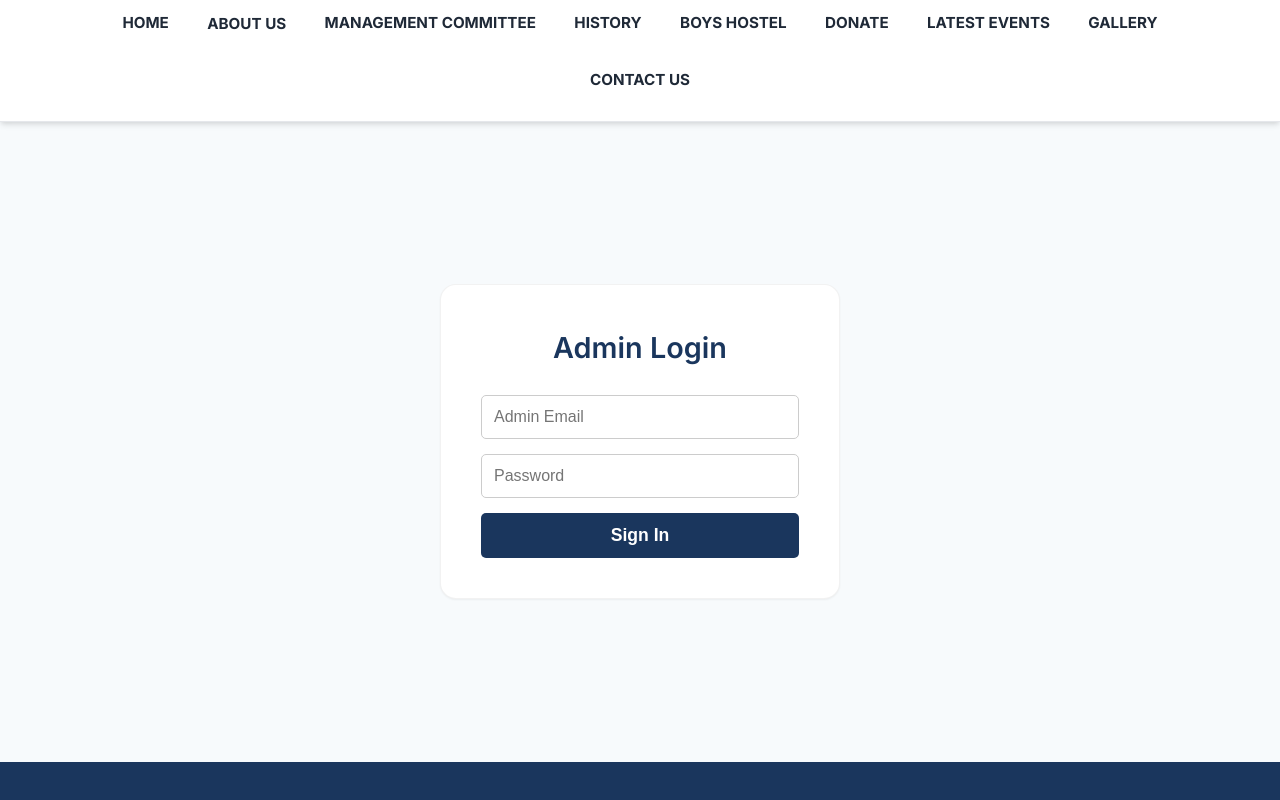
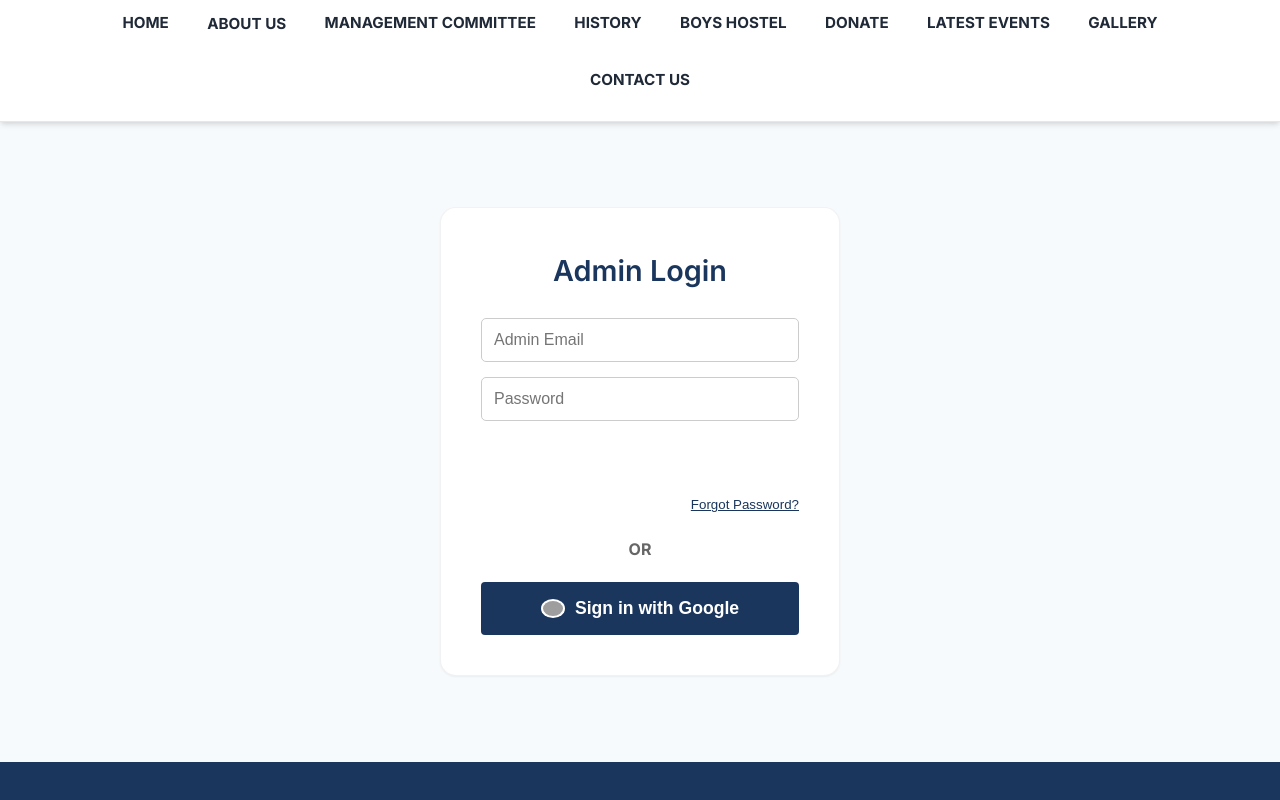
Before and after one commit to veeranjaneyulu939-wq/Kamma-Vidyardhi-Sahaya-Sangham., a React (Vite) app: page /#/login in a window 1280 px wide. Shown: the part 320-1120 px from the top of the page. Built offline with nearby package versions, Linux system fonts and the light colour scheme; no server answers; grey boxes are pictures that could not be loaded; a web font is replaced by a local one.

Commit message:
feat: add google auth and forgot password to login

```diff
--- a/src/firebase.js
+++ b/src/firebase.js
@@ -1,5 +1,5 @@
 import { initializeApp } from "firebase/app";
-import { getAuth, GoogleAuthProvider, signInWithPopup, signInWithRedirect, signInWithEmailAndPassword, createUserWithEmailAndPassword, signOut, onAuthStateChanged } from "firebase/auth";
+import { getAuth, GoogleAuthProvider, signInWithPopup, signInWithRedirect, signInWithEmailAndPassword, createUserWithEmailAndPassword, signOut, onAuthStateChanged, sendPasswordResetEmail } from "firebase/auth";
 import { getFirestore } from "firebase/firestore";
 import { getStorage } from "firebase/storage";
 
@@ -20,4 +20,4 @@ const db = getFirestore(app);
 const storage = getStorage(app);
 const provider = new GoogleAuthProvider();
 
-export { auth, db, storage, provider, signInWithPopup, signInWithRedirect, signInWithEmailAndPassword, createUserWithEmailAndPassword, signOut, onAuthStateChanged };
+export { auth, db, storage, provider, signInWithPopup, signInWithRedirect, signInWithEmailAndPassword, createUserWithEmailAndPassword, signOut, onAuthStateChanged, sendPasswordResetEmail };
--- a/src/pages/Login.jsx
+++ b/src/pages/Login.jsx
@@ -1,9 +1,10 @@
 import React, { useState, useEffect } from 'react';
 import { useNavigate } from 'react-router-dom';
-import { auth, signInWithEmailAndPassword, onAuthStateChanged } from '../firebase';
+import { auth, provider, signInWithRedirect, signInWithEmailAndPassword, onAuthStateChanged, sendPasswordResetEmail } from '../firebase';
 
 const Login = () => {
   const [error, setError] = useState('');
+  const [message, setMessage] = useState('');
   const [loading, setLoading] = useState(true);
   const [email, setEmail] = useState('');
   const [password, setPassword] = useState('');
@@ -29,6 +30,7 @@ const Login = () => {
   const handleEmailLogin = async (e) => {
     e.preventDefault();
     setError('');
+    setMessage('');
     setLoading(true);
     try {
       await signInWithEmailAndPassword(auth, email, password);
@@ -43,6 +45,33 @@ const Login = () => {
     }
   };
 
+  const handleGoogleLogin = async () => {
+    setError('');
+    setMessage('');
+    setLoading(true);
+    try {
+      await signInWithRedirect(auth, provider);
+    } catch (err) {
+      setError(err.message || 'Google Login failed');
+      setLoading(false);
+    }
+  };
+
+  const handleForgotPassword = async () => {
+    if (!email) {
+      setError('Please enter your admin email in the box first to reset password.');
+      return;
+    }
+    setError('');
+    setMessage('');
+    try {
+      await sendPasswordResetEmail(auth, email);
+      setMessage('Password reset email sent! Check your inbox.');
+    } catch (err) {
+      setError(err.message || 'Failed to send reset email.');
+    }
+  };
+
   return (
     <div className="section" style={{ background: 'var(--color-bg)', minHeight: '80vh', display: 'flex', alignItems: 'center', justifyContent: 'center' }}>
       <div className="card" style={{ padding: '2.5rem', width: '100%', maxWidth: '400px' }}>
@@ -53,12 +82,18 @@ const Login = () => {
             {error}
           </div>
         )}
+        {message && (
+          <div style={{ background: '#dcfce7', color: '#166534', padding: '0.75rem', borderRadius: '4px', marginBottom: '1rem', textAlign: 'center' }}>
+            {message}
+          </div>
+        )}
 
         {loading ? (
           <div style={{ textAlign: 'center', color: 'gray', padding: '2rem' }}>
             Checking authentication...
           </div>
         ) : (
+          <div>
             <form onSubmit={handleEmailLogin} style={{ display: 'flex', flexDirection: 'column', gap: '15px' }}>
               <input
                 type="email"
@@ -80,7 +115,7 @@ const Login = () => {
                 type="submit"
                 style={{
                   padding: '12px',
-                backgroundColor: 'var(--color-primary)',
+                  backgroundColor: 'var(--color-secondary)',
                   color: 'white',
                   border: 'none',
                   borderRadius: '5px',
@@ -89,9 +124,31 @@ const Login = () => {
                   fontSize: '1.1rem'
                 }}
               >
-              Sign In
+                Sign In with Email
               </button>
             </form>
+
+            <div style={{ textAlign: 'right', marginTop: '10px' }}>
+              <button
+                type="button"
+                onClick={handleForgotPassword}
+                style={{ background: 'none', border: 'none', color: 'var(--color-primary)', cursor: 'pointer', textDecoration: 'underline' }}
+              >
+                Forgot Password?
+              </button>
+            </div>
+
+            <div style={{ textAlign: 'center', margin: '20px 0', color: '#666', fontWeight: 'bold' }}>OR</div>
+
+            <button
+              type="button"
+              onClick={handleGoogleLogin}
+              style={{ width: '100%', padding: '1rem', display: 'flex', alignItems: 'center', justifyContent: 'center', gap: '10px', background: 'var(--color-primary)', color: 'white', border: 'none', borderRadius: '4px', cursor: 'pointer', fontWeight: 'bold', fontSize: '1.1rem' }}
+            >
+              <img src="https://www.gstatic.com/firebasejs/ui/2.0.0/images/auth/google.svg" alt="Google" style={{ width: '24px', background: 'white', borderRadius: '50%', padding: '2px' }} />
+              Sign in with Google
+            </button>
+          </div>
         )}
       </div>
     </div>
```
Lines whose indentation alone changed are shown as unchanged.
